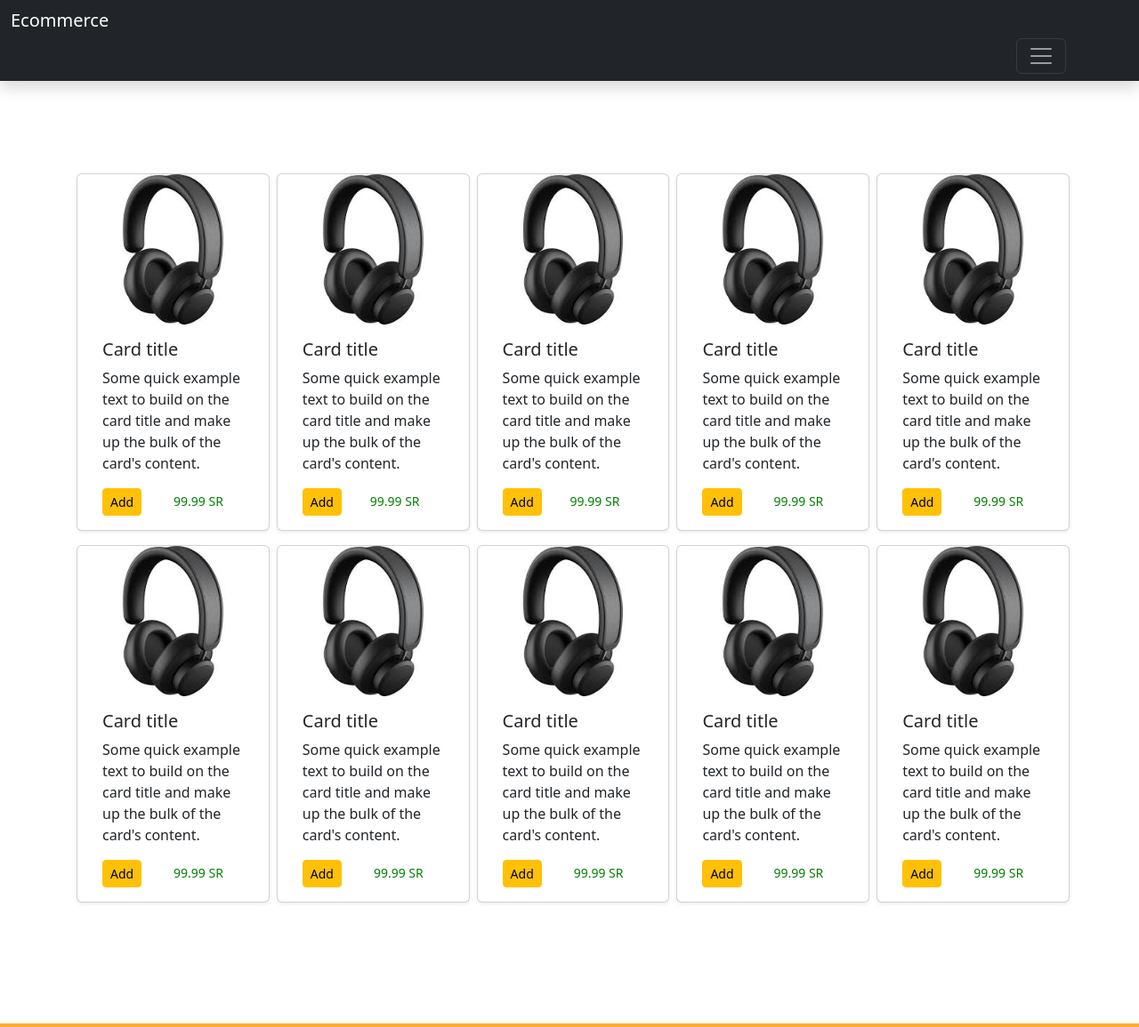
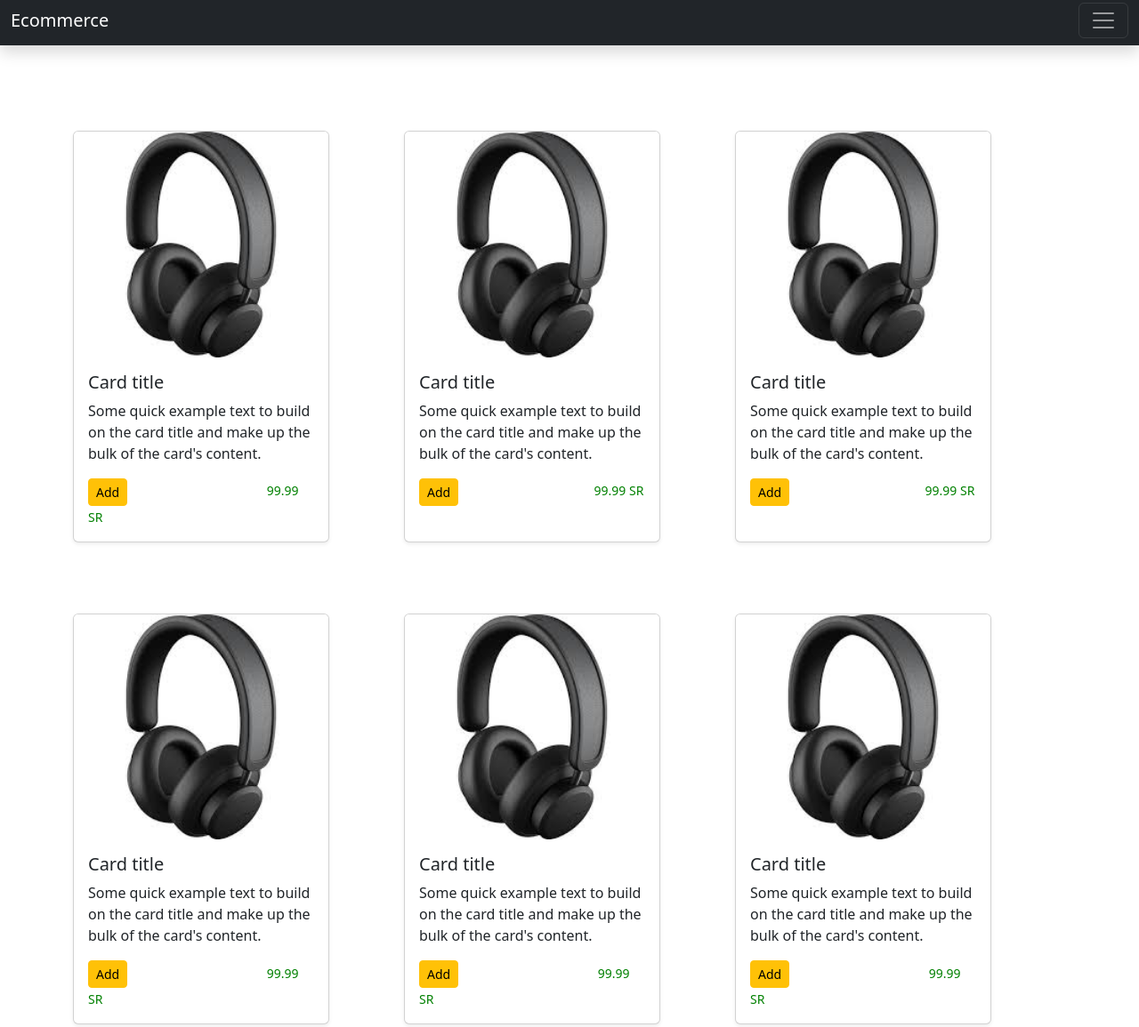
Before and after one commit to jawaher-alqotym/FRONT_END_HOME_WORKS, a plain HTML site: page Day2_HW/index.html in a window 1280 px wide. Shown: the part 5-1160 px from the top of the page at 89% size. Drawn offline with nearby package versions, Linux system fonts and the light colour scheme.

Commit message:
new commit

```diff
--- a/Day2_HW/index.html
+++ b/Day2_HW/index.html
@@ -29,8 +29,8 @@
     <!-----cards-->
   <section class="container">
     <!---row1--->
-    <div class="row p-2">
-     <div class="card col shadow-sm box-shadow" style="width: 18rem;">
+
+     <div class="card  shadow-sm box-shadow" style="width: 18rem;">
        <a target="_blank" href="p1.jpg">
         <img src="p1.jpg" class="card-img-top img-fluid" alt="...">
        </a>
@@ -40,7 +40,7 @@
           <a href="#" class="btn btn-sm btn-warning">Add</a> <small>99.99 SR</small>
         </div>
       </div>
-      <div class="card col shadow-sm box-shadow" style="width: 18rem;">
+      <div class="card  shadow-sm box-shadow" style="width: 18rem;">
         <a target="_blank" href="p1.jpg">
             <img src="p1.jpg" class="card-img-top img-fluid" alt="...">
            </a>
@@ -50,7 +50,7 @@
           <a href="#" class="btn btn-sm btn-warning">Add</a><small>99.99 SR</small>
         </div>
       </div>
-      <div class="card col shadow-sm box-shadow" style="width: 18rem;">
+      <div class="card  shadow-sm box-shadow" style="width: 18rem;">
         <a target="_blank" href="p1.jpg">
             <img src="p1.jpg" class="card-img-top img-fluid" alt="...">
            </a>
@@ -60,7 +60,7 @@
           <a href="#" class="btn btn-sm btn-warning">Add</a><small>99.99 SR</small>
         </div>
       </div>
-      <div class="card col shadow-sm box-shadow" style="width: 18rem;">
+      <div class="card  shadow-sm box-shadow" style="width: 18rem;">
         <a target="_blank" href="p1.jpg">
             <img src="p1.jpg" class="card-img-top img-fluid" alt="...">
            </a>
@@ -70,7 +70,7 @@
           <a href="#" class="btn btn-sm btn-warning">Add</a> <small>99.99 SR</small>
         </div>
       </div>
-      <div class="card col shadow-sm box-shadow" style="width: 18rem;">
+      <div class="card  shadow-sm box-shadow" style="width: 18rem;">
         <a target="_blank" href="p1.jpg">
             <img src="p1.jpg" class="card-img-top img-fluid" alt="...">
            </a>
@@ -80,10 +80,10 @@
           <a href="#" class="btn btn-sm btn-warning">Add</a> <small>99.99 SR</small>
         </div>
       </div>
-    </div>
+
     <!---row2--->
-    <div class="row p-2">
-      <div class="card col shadow-sm box-shadow" style="width: 18rem;">
+
+      <div class="card  shadow-sm box-shadow" style="width: 18rem;">
         <a target="_blank" href="p1.jpg">
             <img src="p1.jpg" class="card-img-top img-fluid" alt="...">
            </a>
@@ -93,7 +93,7 @@
           <a href="#" class="btn btn-sm btn-warning">Add</a>  <small>99.99 SR</small>
         </div>
       </div>
-      <div class="card col shadow-sm box-shadow" style="width: 18rem;">
+      <div class="card  shadow-sm box-shadow" style="width: 18rem;">
         <a target="_blank" href="p1.jpg">
             <img src="p1.jpg" class="card-img-top img-fluid" alt="...">
            </a>
@@ -103,7 +103,7 @@
           <a href="#" class="btn btn-sm btn-warning">Add</a>  <small>99.99 SR</small>
         </div>
       </div>
-      <div class="card col shadow-sm box-shadow" style="width: 18rem;">
+      <div class="card  shadow-sm box-shadow" style="width: 18rem;">
         <a target="_blank" href="p1.jpg">
             <img src="p1.jpg" class="card-img-top img-fluid" alt="...">
            </a>
@@ -113,7 +113,7 @@
           <a href="#" class="btn btn-sm btn-warning">Add</a> <small>99.99 SR</small>
         </div>
       </div>
-      <div class="card col shadow-sm box-shadow" style="width: 18rem;">
+      <div class="card  shadow-sm box-shadow" style="width: 18rem;">
         <a target="_blank" href="p1.jpg">
             <img src="p1.jpg" class="card-img-top img-fluid" alt="...">
            </a>
@@ -123,7 +123,7 @@
           <a href="#" class="btn btn-sm btn-warning">Add</a> <small>99.99 SR</small>
         </div>
       </div>
-      <div class="card col shadow-sm box-shadow" style="width: 18rem;">
+      <div class="card shadow-sm box-shadow" style="width: 18rem;">
         <a target="_blank" href="p1.jpg">
             <img src="p1.jpg" class="card-img-top img-fluid" alt="...">
            </a>
@@ -133,12 +133,12 @@
           <a href="#" class="btn btn-sm btn-warning">Add</a> <small>99.99 SR</small>
         </div>
       </div>
-    </div>
+
     </section>
 
     <!-----fom----->
     <section class="mySection">
-    <div class="container">
+    <div class="">
         <h4>Contact Us</h4>
       <form action="" class="form-horizontal">
       <div class="mb-3">
--- a/Day2_HW/style.css
+++ b/Day2_HW/style.css
@@ -1,19 +1,25 @@
 
-button {margin-left:90% ;}
+
 
 small {color: green;
-       margin-left:20%;}
+       margin-left:60%;}
 
-div .col {margin-left: 0.5rem;}
+div.card {margin-bottom: 5rem;}
 
 .mySection {background-color:rgb(255, 172, 48) ;
             color:aliceblue; padding:4rem;
             display:grid;
             grid-template-columns: 1fr 1fr;
+
             }
 
+form {max-width: 750px;
+      min-width: 300px;}
+
 section.container {padding-top: 6rem;
-                   padding-bottom: 8rem;}
+                   padding-bottom: 8rem;
+                   display:grid;
+                   grid-template-columns: 1fr 1fr 1fr;}
 
 .box-shadow {-webkit-box-shadow: 0 1px 1px rgba(72,78,85,.6);
              box-shadow: 0 1px 1px rgba(72,78,85,.6);
@@ -30,3 +36,22 @@ section.container {padding-top: 6rem;
                    -ms-transform: translateY(-15px);
                    -o-transform: translateY(-15px);
                     transform: translateY(-15px);}
+
+@media (max-width:1050px){
+
+    section.container {
+
+        display:grid;
+        grid-template-columns: 1fr 1fr;}
+
+   }
+
+@media (max-width:800px){
+
+    section.container {
+        display:grid;
+        grid-template-columns: 1fr ;}
+
+    .mySection {grid-template-columns: 1fr;}
+
+    }
```
